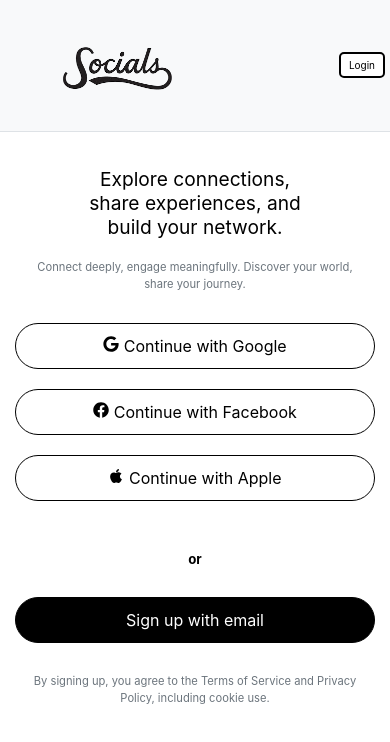
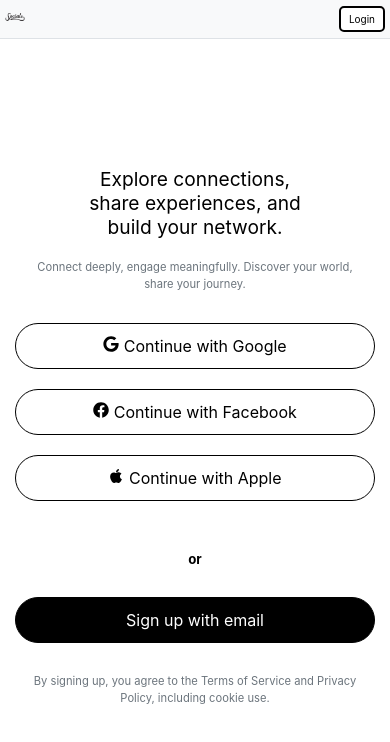
Before and after one commit to ProgrammerDavid1234/socials, a React (Create React App) app: page / in a window 390 px wide. Shown: the top 742 px of the page. Built offline with nearby package versions, Linux system fonts and the light colour scheme.

Commit message:
ui of the logo

```diff
--- a/src/Components/Navbar/Navbar.css
+++ b/src/Components/Navbar/Navbar.css
@@ -79,7 +79,8 @@
 
 @media (max-width: 900px) {
     .logo img {
-        height: 30px; /* Adjust logo size */
+        height: 30px; /* Reduce logo size */
+        width: auto; /* Maintain aspect ratio */
     }
 
     .right p {
@@ -99,7 +100,8 @@
     }
 
     .logo img {
-        height: 25px; /* Further adjust logo size */
+        height: 25px; /* Further reduce logo size */
+        width: auto; /* Maintain aspect ratio */
     }
 
     .right h3 {
@@ -115,6 +117,7 @@
 
     .logo img {
         height: 20px; /* Minimize logo size */
+        width: auto; /* Maintain aspect ratio */
     }
 
     .right h3 {
--- a/src/Pages/Signup/Signup.css
+++ b/src/Pages/Signup/Signup.css
@@ -15,13 +15,13 @@
   padding: 1% 2%;
 }
 
-.logo {
+.logo1 {
   max-width: 100%;
   display: grid;
   place-items: center;
   padding-top: 1%;
 }
-.logo img{
+.logo1 img{
   max-width: 100%;
   width: 10%;
   height: auto;
@@ -165,7 +165,7 @@
   right: -220px;
   top: 50%;
   transform: translateY(-50%);
-  background-color: #f9f9f9;
+  background-color: #000000;
   border: 1px solid #ccc;
   padding: 8px;
   border-radius: 4px;
@@ -200,7 +200,7 @@
     padding-top: 30px;
   }
 
-  .logo img {
+  .logo1 img {
     max-width: 100%;
     width: 50%;
     height: auto; /* Adjust image size for mobile view */
@@ -208,4 +208,7 @@
     place-items: center;
     padding-top: 1%;
   }
+  .tooltip {
+    display: none;
+  }
 }
--- a/src/Pages/Signup/Signup.jsx
+++ b/src/Pages/Signup/Signup.jsx
@@ -33,7 +33,7 @@
         <p>Already have an account? Log in</p>
         <p>Forget your user ID or password?</p>
       </div>
-      <div className="logo">
+      <div className="logo1">
         <img src={logo} alt="Logo" />
       </div>
       <div className="container">
```
